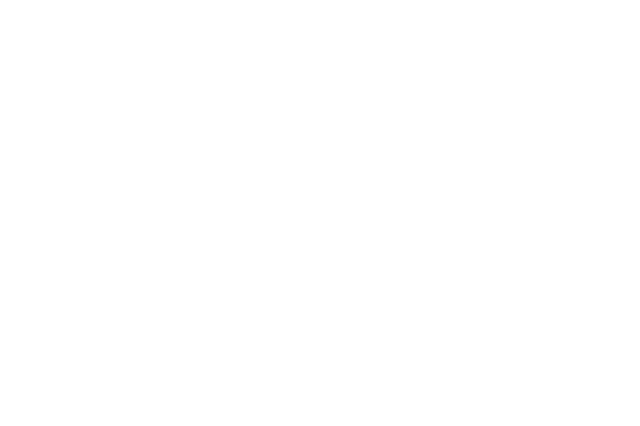
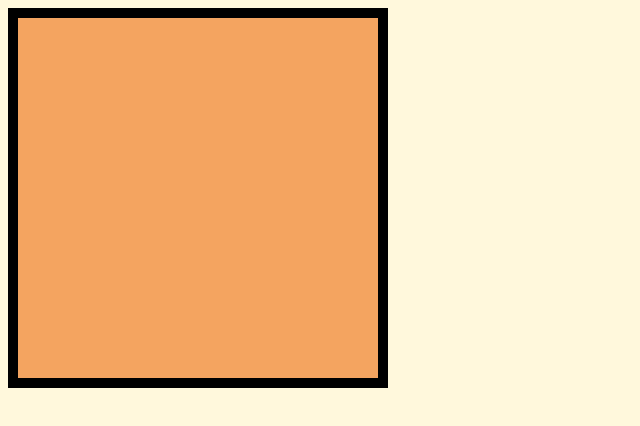
Before and after one commit to FbW43-2/uib_MarianaPantelic_HTML, a plain HTML site: page index.html in a window 1280 px wide. Shown: the whole page, without its empty margins (0-640 px from the left). Drawn offline with Linux system fonts and the light colour scheme.

Commit message:
First changes

```diff
--- a/css/style.css
+++ b/css/style.css
@@ -0,0 +1,17 @@
+html,
+body {
+  width: 100%;
+  height: 100%;
+}
+
+body {
+  background-color: cornsilk;
+}
+.outer-square {
+  width: 360px;
+  height: 360px;
+  background-color: sandybrown;
+  border: solid 10px;
+}
+.inner-square {
+}
--- a/index.html
+++ b/index.html
@@ -6,5 +6,8 @@
     <title>UIB_MarianaPantelic</title>
     <link rel="stylesheet" href="css/style.css" />
   </head>
-  <body></body>
+
+  <body>
+    <div class="outer-square"></div>
+  </body>
 </html>
```
